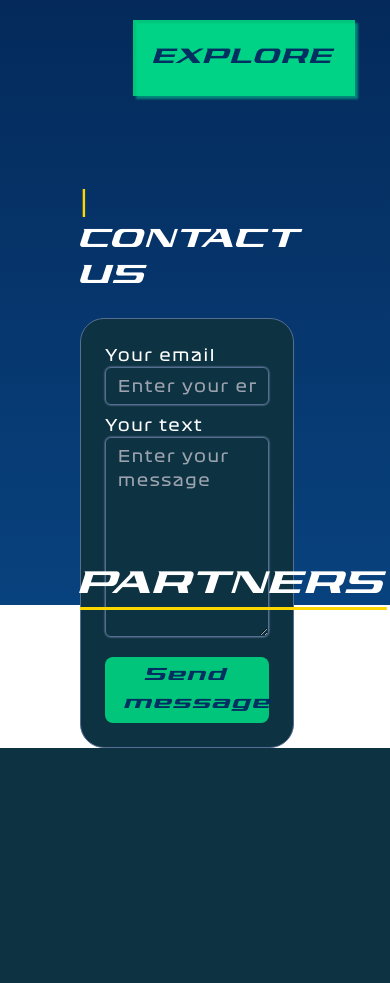
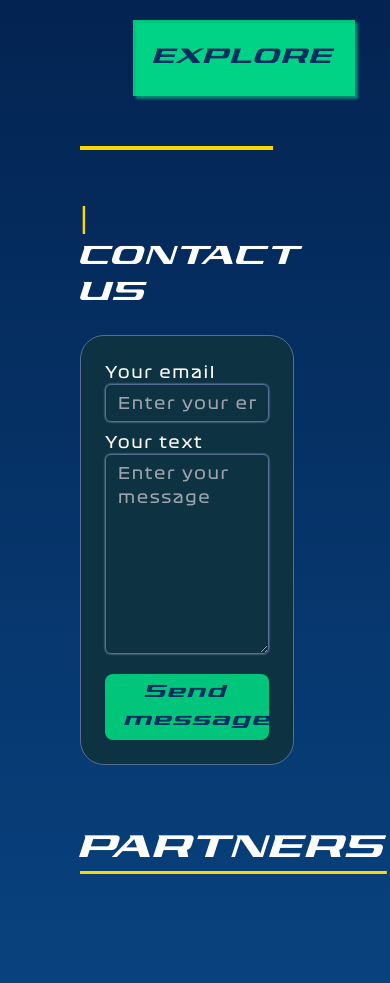
Before and after one commit to Maksim-Volosh/KARTING-ACADEMY, a Django app: page / in a window 390 px wide; the page is wider, and only the part inside the window is pictured. Shown: the part 1414-2397 px from the top of that part. Before the commit the page ends 2162 px from the top of that part, so only its background shows below. Run offline with Django 4.2, Linux system fonts and the light colour scheme; data that the repository does not hold is empty.

Commit message:
optimize block rating

```diff
--- a/static/css/main/main.css
+++ b/static/css/main/main.css
@@ -99,14 +99,22 @@ table tbody tr:nth-child(even) {
   transform: translate(0, 0);
 }
 
+.lane {
+  margin-top: 4.2rem;
+  width: 0.25rem;
+  height: 693px;
+}
+
 @media (max-width: 900px) {
+
   .rating__content {
-    height: 1000px;
     flex-direction: column;
-    gap: 10px;
+    gap: 50px;
   }
 
   .lane {
-    transform: rotate(90deg);
+    margin: 0;
+    width: 90%;
+    height: 0.25rem;
   }
 }
--- a/static/css/main/output.css
+++ b/static/css/main/output.css
@@ -645,6 +645,10 @@ video {
   height: 4.2rem;
 }
 
+.h-\[50px\] {
+  height: 50px;
+}
+
 .h-\[693px\] {
   height: 693px;
 }
@@ -679,6 +683,10 @@ video {
 
 .max-w-sm {
   max-width: 24rem;
+}
+
+.max-w-xs {
+  max-width: 20rem;
 }
 
 .table-auto {
--- a/templates/main/index.html
+++ b/templates/main/index.html
@@ -78,7 +78,7 @@
                 <button class="uppercase button explore-btn justify-self-center" onClick={explore}>Explore</button>
               </div>
 
-              <div class="lane w-1 h-[693px] bg-[#FCD700] mt-[4.2rem]"></div>
+              <div class="lane bg-[#FCD700]"></div>
 
               <div class="contact-us">
                 <div class="contact-us__content">
@@ -95,7 +95,7 @@
                   </div>
                   {% endif %}
 
-                  <div class="card-body font-formula1 bg-[#0D3242] p-4 rounded-3xl max-w-sm">
+                  <div class="card-body font-formula1 bg-[#0D3242] p-4 rounded-3xl max-w-xs">
                     <div>
                       <form class="flex flex-col gap-2" method="post" action="{% url 'send_email' %}">
                         {% csrf_token %}
@@ -120,6 +120,7 @@
             </div>
           </div>
           <h2 class="text-center my-16 head head_bottom-line text-4xl"> Partners </h2>
+          <div class="partners h-[50px]"></div>
         </div>
       </div>
     </div>
```
